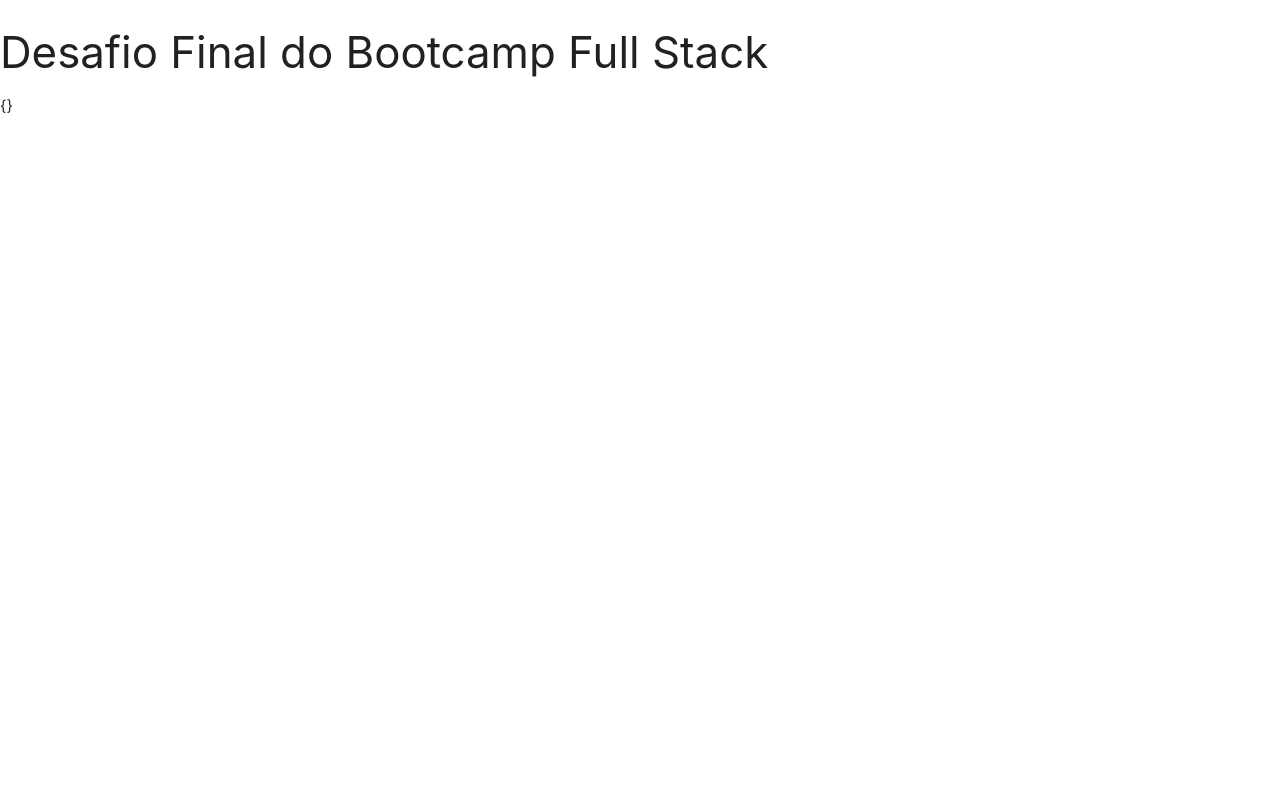
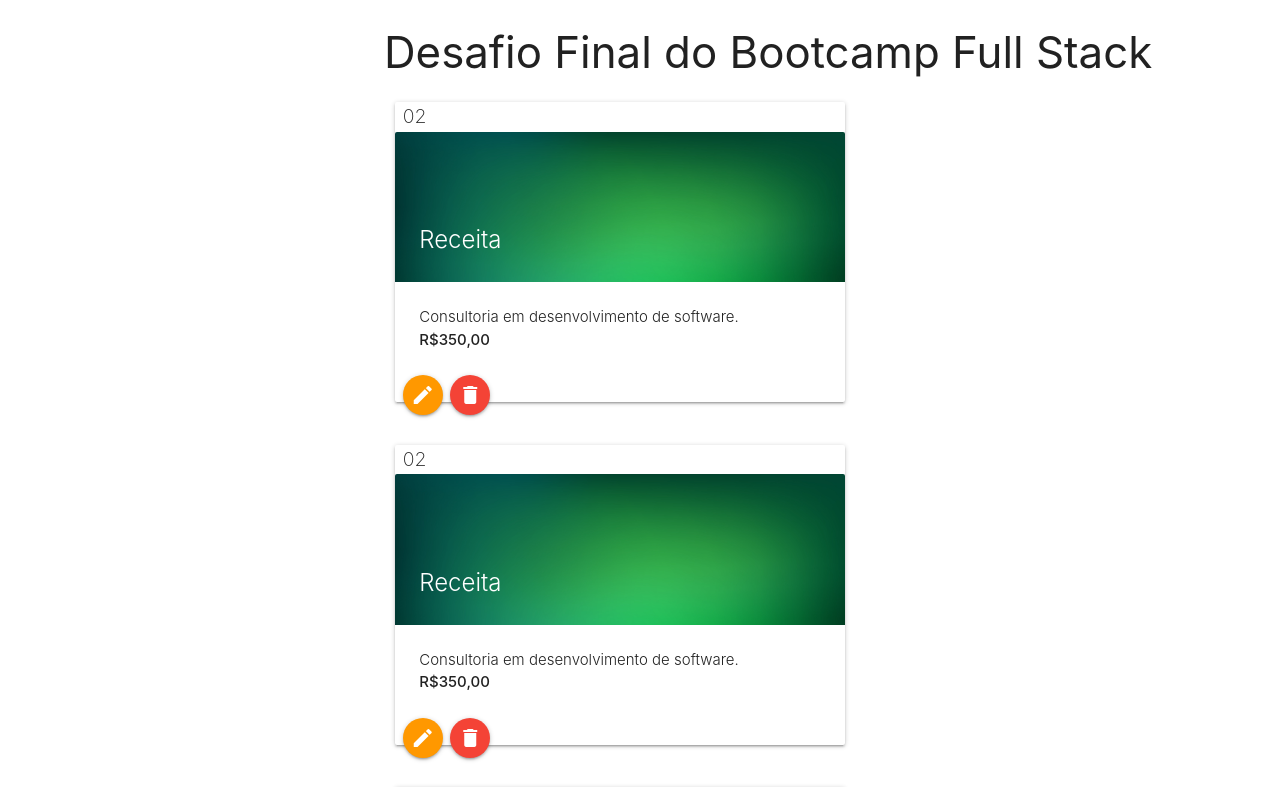
Before and after one commit to DevEverton/wallet-final-challenge, a React (Create React App) app in the folder client/: page / in a window 1280 px wide. Shown: the top 787 px of the page. Built offline with nearby package versions, Linux system fonts and the light colour scheme; no server answers.

Commit message:
Setup basic transaction card layout

```diff
--- a/client/public/index.html
+++ b/client/public/index.html
@@ -21,6 +21,14 @@
       href="https://fonts.googleapis.com/icon?family=Material+Icons"
       rel="stylesheet"
     />
+    <!-- Compiled and minified CSS -->
+    <link
+      rel="stylesheet"
+      href="https://cdnjs.cloudflare.com/ajax/libs/materialize/1.0.0/css/materialize.min.css"
+    />
+
+    <!-- Compiled and minified JavaScript -->
+    <script src="https://cdnjs.cloudflare.com/ajax/libs/materialize/1.0.0/js/materialize.min.js"></script>
 
     <!--
       Notice the use of %PUBLIC_URL% in the tags above.
--- a/client/src/App.js
+++ b/client/src/App.js
@@ -1,5 +1,6 @@
 import React, { useState, useEffect } from "react";
 import transactionDataService from "../src/services/TransactionService.js";
+import TransactionCard from "./components/TransactionCard.js";
 
 export default function App() {
   const [transactions, setTransactions] = useState({});
@@ -7,9 +8,16 @@ export default function App() {
 
   useEffect(() => {
     const date = new Date();
-    getTransactions("2020-08");
-    setPeriod(`${date.getFullYear()}-${date.getMonth() + 1}`);
+    const yearMonthStr =
+      date.getMonth() + 1 < 10
+        ? `${date.getFullYear()}-0${date.getMonth() + 1}`
+        : `${date.getFullYear()}-${date.getMonth() + 1}`;
+    setPeriod(yearMonthStr);
   }, []);
+
+  useEffect(() => {
+    getTransactions(period);
+  }, [period]);
 
   const getTransactions = async (period) => {
     try {
@@ -22,11 +30,16 @@ export default function App() {
     }
   };
   console.log(period);
+  console.log(transactions);
 
   return (
     <div>
-      <h3>Desafio Final do Bootcamp Full Stack</h3>
-      <p>{JSON.stringify(transactions)}</p>
+      <div className="container right">
+        <h3>Desafio Final do Bootcamp Full Stack</h3>
+        <TransactionCard />
+        <TransactionCard />
+        <TransactionCard />
+      </div>
     </div>
   );
 }
--- /dev/null
+++ b/client/src/components/TransactionCard.js
@@ -0,0 +1,40 @@
+import React from "react";
+import css from "../styles/styles.module.css";
+
+export default function TransactionCard() {
+  return (
+    <div className="row">
+      <div className="col s12 m7">
+        <div style={{ maxWidth: "30rem" }} className="card small">
+          <div className="card-image">
+            <span className={css.cardDate}>02</span>
+
+            <img
+              alt="Income Img"
+              src={require("../images/cardGreen.jpg")}
+            ></img>
+            <span className="card-title">Receita</span>
+          </div>
+          <div className="card-content">
+            <p className={css.cardDescription}>
+              Consultoria em desenvolvimento de software.
+            </p>
+            <p className={css.cardValue}>R$350,00</p>
+          </div>
+
+          <div className={css.buttons}>
+            <button
+              style={{ marginRight: "0.5rem", marginLeft: "0.5rem" }}
+              className="btn-floating waves-effect waves-light orange"
+            >
+              <i className="material-icons">edit</i>
+            </button>
+            <button className="btn-floating waves-effect waves-light red">
+              <i className="material-icons">delete</i>
+            </button>
+          </div>
+        </div>
+      </div>
+    </div>
+  );
+}
--- /dev/null
+++ b/client/src/styles/styles.module.css
@@ -0,0 +1,19 @@
+.cardDate {
+  font-weight: 200;
+  font-size: 1.3rem;
+  text-align: right;
+  margin-bottom: 2px;
+  margin-left: 0.5rem;
+}
+
+.cardDescription {
+  font-weight: 300;
+  font-size: 1rem;
+}
+
+.cardValue {
+  font-weight: 500;
+}
+
+.buttons {
+}
```
Also changed, not shown: client/src/images/cardGreen.jpg (added), 1 other file (tests, documents, lock files or other folders).
